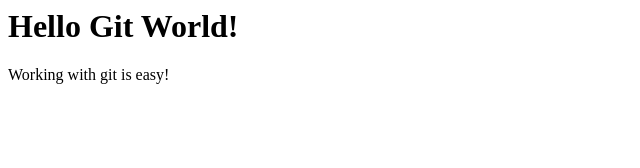
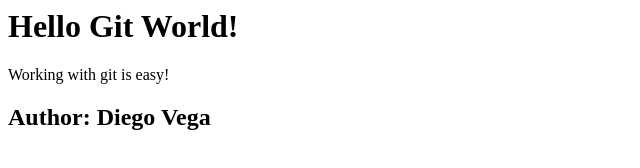
Before and after one commit to DiegoVega87/GitGitHubMasterclass, a plain HTML site: page index.html in a window 1280 px wide. Shown: the whole page, without its empty margins (0-640 px from the left). Drawn offline with Linux system fonts and the light colour scheme.

Commit message:
Add author
I have added a header to the index.html file that now contains my name
as the author of the file.

```diff
--- a/index.html
+++ b/index.html
@@ -3,3 +3,5 @@
 <div>
     <p> Working with git is easy!</p>
 </div>
+
+<h2>Author: Diego Vega</h2>
```
